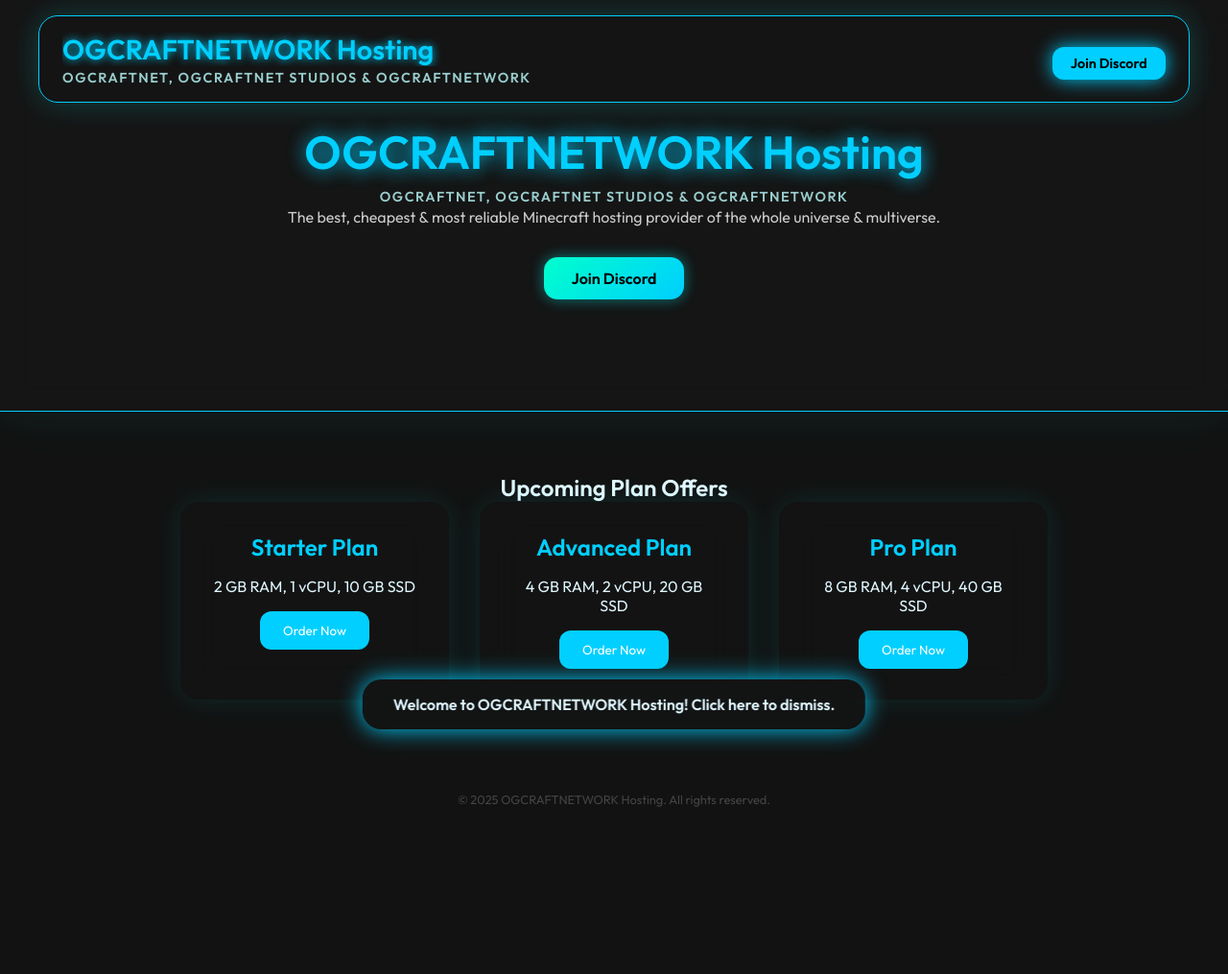
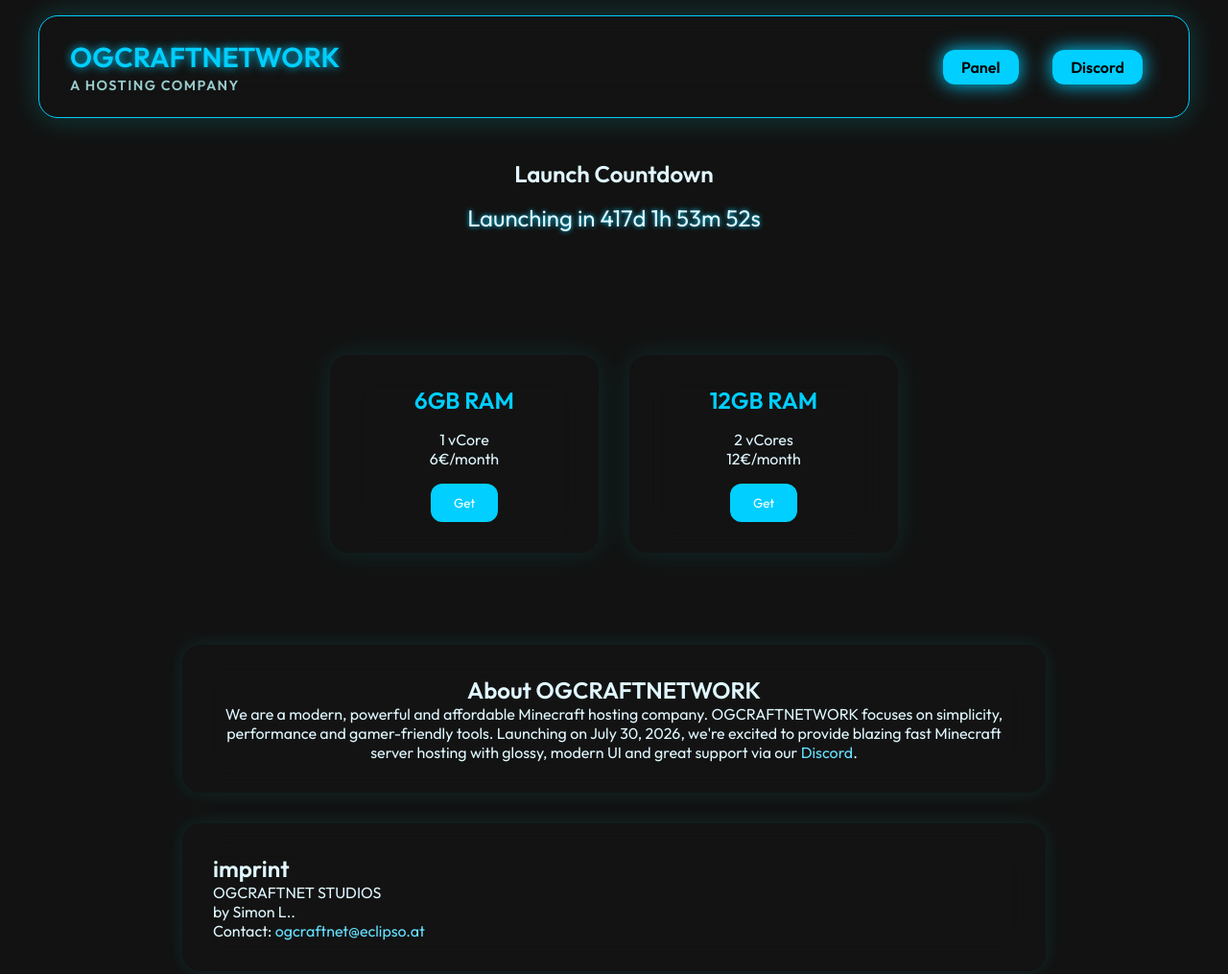
Before and after one commit to OGCRAFTNET/t, a plain HTML site: page index.html in a window 1280 px wide. Shown: the top 1015 px of the page at 96% size. Before the commit the page ends 873 px from the top, so only its background shows below. Drawn offline with Linux system fonts and the light colour scheme.

Commit message:
Update index.html

```diff
--- a/index.html
+++ b/index.html
@@ -1,10 +1,10 @@
 <!DOCTYPE html>
 <html lang="en">
 <head>
-  <meta charset="UTF-8" />
-  <meta name="viewport" content="width=device-width, initial-scale=1.0" />
+  <meta charset="UTF-8">
+  <meta name="viewport" content="width=device-width, initial-scale=1.0">
   <title>OGCRAFTNETWORK Hosting</title>
-  <link href="https://fonts.googleapis.com/css2?family=Outfit:wght@400;600&display=swap" rel="stylesheet" />
+  <link href="https://fonts.googleapis.com/css2?family=Outfit:wght@400;600&display=swap" rel="stylesheet">
   <style>
 :root {
   --bg-color: #121212; /* echtes OLED-Schwarz */
@@ -14,6 +14,7 @@
   --glass: blur(20px);
   --highlight: #66e0ff;
 }
+
 
     * {
       margin: 0;
@@ -99,8 +100,9 @@
   }
 }
 
+
 header {
-      padding: 1rem 1.5rem;
+  padding: 1.5rem 2rem;
   background: rgba(20, 20, 20, 0.6);
   backdrop-filter: var(--glass);
   display: flex;
@@ -114,19 +116,17 @@
   border: 1px solid var(--accent);
   box-shadow: 0 0 30px rgba(0, 255, 255, 0.2);
   border-radius: 20px;
-      width: calc(100% - 2rem);
+  width: calc(100% - 4rem);
   max-width: 1200px;
   transition: transform 0.5s ease, opacity 0.5s ease;
+  /* Start visible */
   opacity: 1;
-      flex-wrap: wrap;
 }
 
 .header-left {
   display: flex;
   flex-direction: column;
   gap: 0.2rem;
-      min-width: 0; /* wichtig für flex overflow */
-      flex: 1 1 auto;
 }
 
 header h1 {
@@ -134,9 +134,6 @@
   color: var(--accent);
   text-shadow: 0 0 10px var(--accent);
   margin: 0;
-      white-space: nowrap;
-      overflow: hidden;
-      text-overflow: ellipsis;
 }
 
 .slogan {
@@ -146,16 +143,6 @@
   font-weight: 600;
   margin: 0;
   text-transform: uppercase;
-      white-space: nowrap;
-      overflow: hidden;
-      text-overflow: ellipsis;
-    }
-
-    nav {
-      display: flex;
-      gap: 0.75rem;
-      flex-shrink: 0;
-      margin-top: 0.5rem;
 }
 
 nav a.discord-btn {
@@ -167,10 +154,6 @@
   text-decoration: none;
   box-shadow: 0 0 20px var(--accent);
   transition: all 0.3s ease;
-      white-space: nowrap;
-      font-size: 0.9rem;
-      min-width: 60px;
-      text-align: center;
 }
 
 nav a.discord-btn:hover {
@@ -193,45 +176,45 @@
   pointer-events: auto;
 }
 
-    /* Responsive Header für Mobile */
-    @media (max-width: 600px) {
-      header {
-        padding: 1rem;
-        width: calc(100% - 1rem);
-        flex-direction: column;
-        align-items: flex-start;
-        gap: 0.5rem;
-        border-radius: 15px;
-        top: 0.5rem;
-      }
-
-      .header-left {
-        width: 100%;
-      }
-
-      header h1 {
-        font-size: 1.4rem;
-        white-space: normal;
-      }
 
 .slogan {
-        font-size: 0.75rem;
-        white-space: normal;
-      }
-
-      nav {
-        width: 100%;
-        justify-content: flex-start;
+  font-size: 0.9rem;
+  color: #99cccc;
+  letter-spacing: 1.5px;
+  font-weight: 600;
+  margin: 0;
+  text-transform: uppercase;
 }
 
 nav a.discord-btn {
-        padding: 0.5rem 1rem;
-        font-size: 0.85rem;
-        min-width: auto;
-      }
+  background: var(--accent);
+  color: #000;
+  padding: 0.5rem 1.2rem;
+  border-radius: 12px;
+  font-weight: 600;
+  text-decoration: none;
+  box-shadow: 0 0 20px var(--accent);
+  transition: all 0.3s ease;
 }
 
-    /* Rest deiner Styles (Section, Popup, Footer, etc.) bleiben unverändert */
+nav a.discord-btn:hover {
+  background: var(--highlight);
+  box-shadow: 0 0 30px var(--highlight);
+  transform: scale(1.05);
+}
+
+
+    nav a {
+      margin: 0 1rem;
+      color: var(--text-color);
+      text-decoration: none;
+      transition: color 0.3s ease;
+    }
+
+    nav a:hover {
+      color: var(--highlight);
+    }
+
     .section {
       padding: 4rem 2rem;
       text-align: center;
@@ -298,90 +281,182 @@
   backdrop-filter: var(--glass);
   box-shadow: 0 0 25px var(--accent);
   color: var(--text-color);
-      font-weight: 600;
+  opacity: 0;
+  pointer-events: none;
+  transition: all 0.5s ease;
+  z-index: 9999;
+  font-size: 1.1rem;
   text-align: center;
-      animation: popupFade 0.5s ease forwards;
-      max-width: 90vw;
-      z-index: 9999;
-      cursor: pointer;
 }
 
-    @keyframes popupFade {
-      from {
-        opacity: 0;
-        transform: translateX(-50%) translateY(20px) scale(0.9);
+
+
+    @keyframes slideUp {
+      from { transform: translateY(100px); opacity: 0; }
+      to { transform: translateY(0); opacity: 1; }
     }
-      to {
-        opacity: 1;
-        transform: translateX(-50%) translateY(0) scale(1);
+
+    .about, .legal {
+      max-width: 900px;
+      margin: 2rem auto;
+      background: var(--card-color);
+      padding: 2rem;
+      border-radius: 20px;
+      backdrop-filter: var(--glass);
+      box-shadow: 0 0 20px rgba(0, 255, 255, 0.1);
+      transition: transform 0.3s ease;
     }
+
+    .about:hover, .legal:hover {
+      transform: scale(1.01);
     }
 
     footer {
       text-align: center;
-      padding: 2rem 1rem;
-      font-size: 0.8rem;
-      color: #444;
+      margin-top: 4rem;
+      padding: 2rem;
+      font-size: 0.9rem;
+      color: #999;
     }
+
+    a {
+      color: var(--highlight);
+      text-decoration: none;
+    }
+
+    a:hover {
+      text-decoration: underline;
+    }
+
+    .discord-btn {
+  padding: 0.6rem 1.4rem;
+  background: linear-gradient(135deg, #00ffcc, #00cfff);
+  border-radius: 12px;
+  color: #000;
+  font-weight: 600;
+  text-shadow: none;
+  transition: all 0.3s ease;
+  box-shadow: 0 0 12px #00ffff80;
+}
+
+.discord-btn:hover {
+  background: linear-gradient(135deg, #00ccff, #00ffaa);
+  transform: scale(1.05);
+  box-shadow: 0 0 20px #00ffffaa;
+}
+
   </style>
 </head>
 <body>
-  <header class="visible">
+<header id="mainHeader" class="visible">
   <div class="header-left">
-      <h1>OGCRAFTNETWORK Hosting</h1>
-      <p class="slogan">OGCRAFTNET, OGCRAFTNET STUDIOS &amp; OGCRAFTNETWORK</p>
+    <h1>OGCRAFTNETWORK</h1>
+    <p class="slogan">A Hosting Company</p>
   </div>
   <nav>
-      <a href="https://discord.gg/dypfqzkd7m" target="_blank" rel="noopener" class="discord-btn">Join Discord</a>
+    <a href="https://ogcraftnet.vip:8443" target="_blank" class="discord-btn">Panel</a>
+    <a href="https://discord.ogcraftnet.vip" target="_blank" class="discord-btn">Discord</a>
   </nav>
 </header>
 
-  <main>
-    <section class="hero">
-      <div class="hero-content">
-        <h1>OGCRAFTNETWORK Hosting</h1>
-        <p class="slogan">OGCRAFTNET, OGCRAFTNET STUDIOS &amp; OGCRAFTNETWORK</p>
-        <p class="hero-desc">The best, cheapest &amp; most reliable Minecraft hosting provider of the whole universe &amp; multiverse.</p>
-        <a href="https://discord.gg/dypfqzkd7m" target="_blank" rel="noopener" class="discord-btn">Join Discord</a>
+
+
+
+  <section class="section" id="countdown">
+    <h2>Launch Countdown</h2>
+    <div class="timer" id="countdownDisplay"></div>
+  </section>
+
+  <section class="section plans" id="plans">
+    <div class="plan">
+      <h2>6GB RAM</h2>
+      <p>1 vCore</p>
+      <p>6€/month</p>
+      <button onclick="showPopup()">Get</button>
+    </div>
+    <div class="plan">
+      <h2>12GB RAM</h2>
+      <p>2 vCores</p>
+      <p>12€/month</p>
+      <button onclick="showPopup()">Get</button>
     </div>
   </section>
 
-    <section class="section">
-      <h2>Upcoming Plan Offers</h2>
-      <div class="plans">
-        <div class="plan">
-          <h2>Starter Plan</h2>
-          <p>2 GB RAM, 1 vCPU, 10 GB SSD</p>
-          <button>Order Now</button>
-        </div>
-        <div class="plan">
-          <h2>Advanced Plan</h2>
-          <p>4 GB RAM, 2 vCPU, 20 GB SSD</p>
-          <button>Order Now</button>
-        </div>
-        <div class="plan">
-          <h2>Pro Plan</h2>
-          <p>8 GB RAM, 4 vCPU, 40 GB SSD</p>
-          <button>Order Now</button>
-        </div>
-      </div>
+  <div class="popup" id="popup">Server will be available at launch day!</div>
+
+  <section class="section about" id="about">
+    <h2>About OGCRAFTNETWORK</h2>
+    <p>We are a modern, powerful and affordable Minecraft hosting company. OGCRAFTNETWORK focuses on simplicity, performance and gamer-friendly tools. Launching on July 30, 2026, we're excited to provide blazing fast Minecraft server hosting with glossy, modern UI and great support via our <a href="https://discord.ogcraftnet.vip" target="_blank">Discord</a>.</p>
   </section>
-  </main>
 
-  <div class="popup" id="popup">
-    Welcome to OGCRAFTNETWORK Hosting! Click here to dismiss.
-  </div>
+  <section class="legal" id="impressum">
+    <h2>imprint</h2>
+    <p>OGCRAFTNET STUDIOS<br>
+    by Simon L..<br>
+    Contact: <a href="mailto:ogcraftnet@eclipso.at">ogcraftnet@eclipso.at</a></p>
+  </section>
+
+  <section class="legal">
+    <h2>Privacy Policy</h2>
+    <p>Our privacy policy can be found at the following link:<br>
+    <a href="https://host.ogcraftnet.vip/privacy.html" target="_blank">Datenschutzerklärung (PDF)</a></p>
+  </section>
 
   <footer>
-    &copy; 2025 OGCRAFTNETWORK Hosting. All rights reserved.
+    &copy; 2025 OGCRAFTNETWORK. All rights reserved.
   </footer>
 
   <script>
-    // Popup schließen beim Klick
-    document.getElementById('popup').addEventListener('click', () => {
-      const popup = document.getElementById('popup');
-      popup.style.display = 'none';
+    const launchDate = new Date("2026-07-30T00:00:00").getTime();
+    const countdownEl = document.getElementById("countdownDisplay");
+
+    setInterval(() => {
+      const now = new Date().getTime();
+      const distance = launchDate - now;
+
+      const days = Math.floor(distance / (1000 * 60 * 60 * 24));
+      const hours = Math.floor((distance % (1000 * 60 * 60 * 24)) / (1000 * 60 * 60));
+      const minutes = Math.floor((distance % (1000 * 60 * 60)) / (1000 * 60));
+      const seconds = Math.floor((distance % (1000 * 60)) / 1000);
+
+      countdownEl.innerHTML = `Launching in ${days}d ${hours}h ${minutes}m ${seconds}s`;
+    }, 1000);
+
+function showPopup() {
+  const popup = document.getElementById("popup");
+  popup.style.opacity = "1";
+  popup.style.pointerEvents = "auto";
+  popup.style.transform = "translate(-50%, -50%) scale(1)";
+  setTimeout(() => {
+    popup.style.opacity = "0";
+    popup.style.pointerEvents = "none";
+    popup.style.transform = "translate(-50%, -50%) scale(0.9)";
+  }, 4000);
+}
+
+
+  </script>
+
+  <script>
+  const header = document.getElementById('mainHeader');
+  document.body.style.paddingTop = header.offsetHeight + 'px';
+
+  let lastScrollY = window.scrollY;
+
+  window.addEventListener('scroll', () => {
+    const currentScroll = window.scrollY;
+
+    if (currentScroll > lastScrollY && currentScroll > 100) {
+      header.classList.remove('visible');
+      header.classList.add('hidden');
+    } else {
+      header.classList.remove('hidden');
+      header.classList.add('visible');
+    }
+
+    lastScrollY = currentScroll;
   });
 </script>
+
 </body>
 </html>
```
Lines whose indentation alone changed are shown as unchanged.
